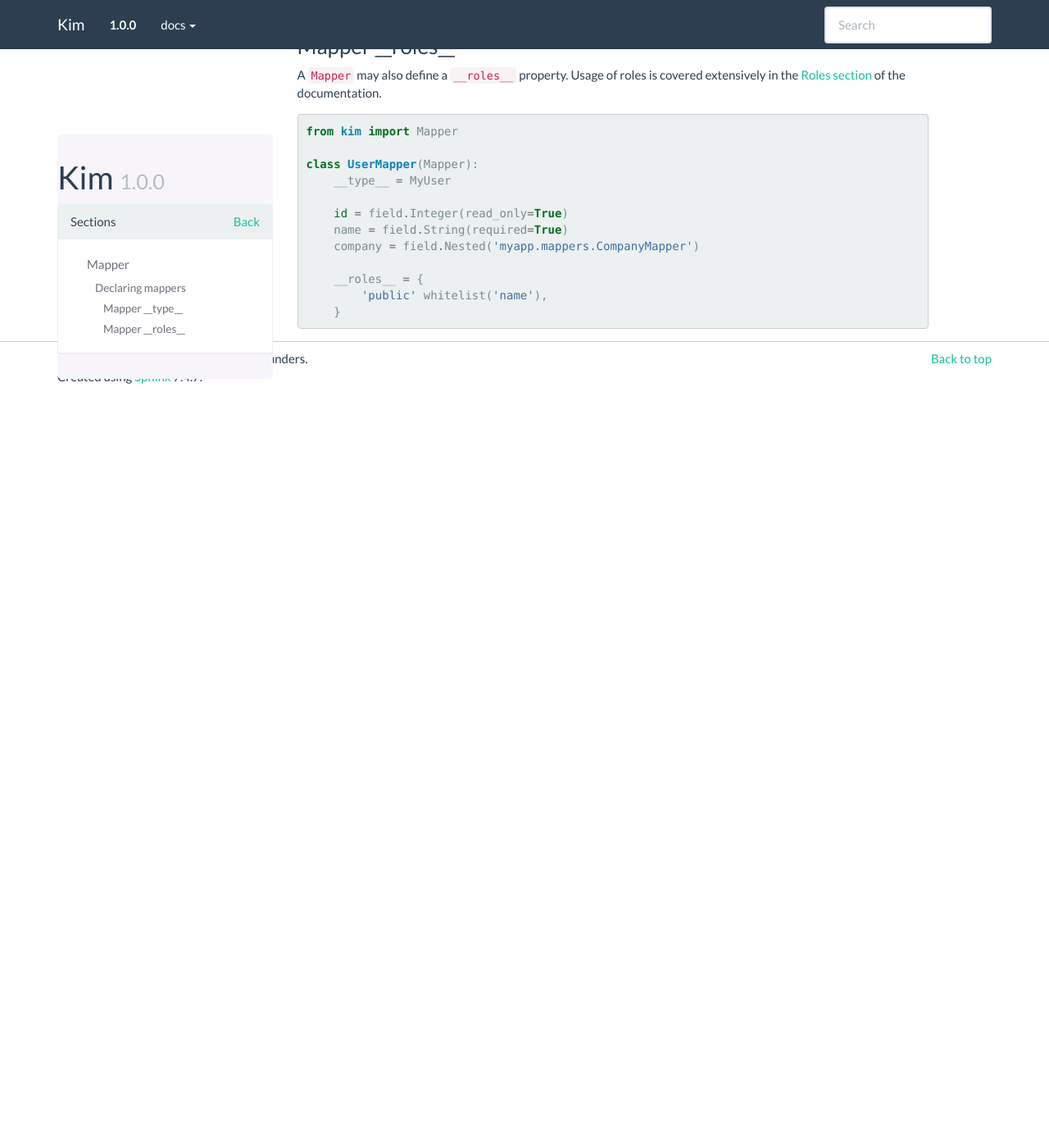
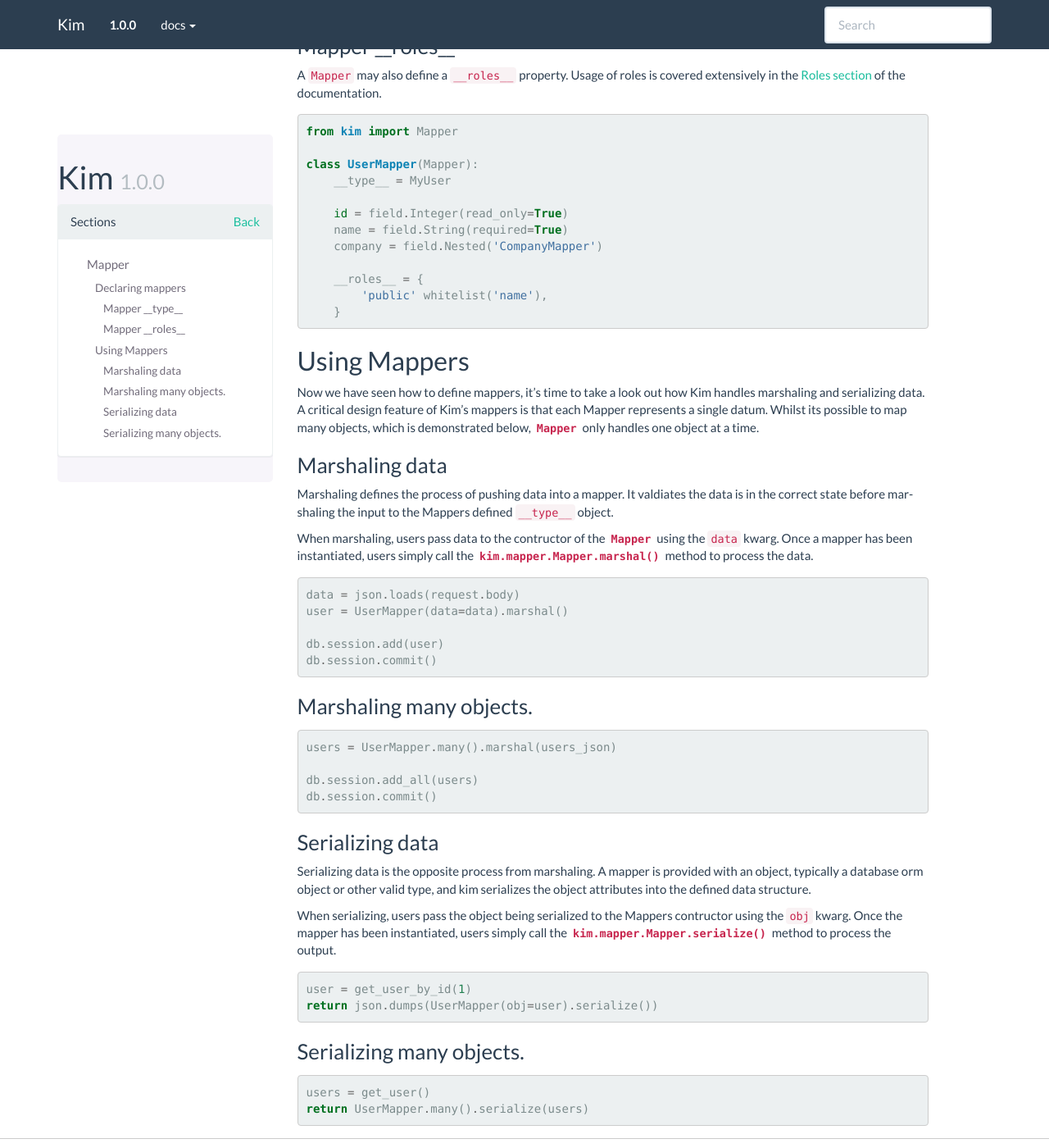
Before and after one commit to mikeywaites/kim, a Sphinx documentation site: the page built from docs/source/mapper.rst, in a window 1280 px wide and 1400 px high, scrolled down 1062 px. Shown: the whole window at 82% size. Built offline with Sphinx 7.4.7, drawn with Linux system fonts in a browser that asks for light colours; before the commit the page ends 1543 px from its top, so only the background shows below that.

```diff
--- a/docs/source/conf.py
+++ b/docs/source/conf.py
@@ -35,6 +35,7 @@
     'sphinx.ext.coverage',
     'sphinx.ext.ifconfig',
     'sphinx.ext.autodoc',
+    'sphinx.ext.viewcode',
 ]
 
 # Add any paths that contain templates here, relative to this directory.
--- a/docs/source/mapper.rst
+++ b/docs/source/mapper.rst
@@ -69,8 +69,65 @@
 
         id = field.Integer(read_only=True)
         name = field.String(required=True)
-        company = field.Nested('myapp.mappers.CompanyMapper')
+        company = field.Nested('CompanyMapper')
 
         __roles__ = {
             'public' whitelist('name'),
         }
+
+
+Using Mappers
+-----------------
+
+Now we have seen how to define mappers, it's time to take a look out how Kim handles marshaling and serializing data.  A critical design feature of Kim's mappers is that each Mapper represents a single datum.
+Whilst its possible to map many objects, which is demonstrated below, :py:class:`.Mapper` only handles one object at a time.
+
+Marshaling data
+^^^^^^^^^^^^^^^^^
+
+Marshaling defines the process of pushing data into a mapper.  It valdiates the data is in the correct state before marshaling the input to the Mappers defined ``__type__`` object.
+
+When marshaling, users pass data to the contructor of the :py:class:`.Mapper` using the ``data`` kwarg.  Once a mapper has been instantiated, users simply call the :meth:`kim.mapper.Mapper.marshal` method
+to process the data.
+
+.. code-block:: python
+
+    data = json.loads(request.body)
+    user = UserMapper(data=data).marshal()
+
+    db.session.add(user)
+    db.session.commit()
+
+
+Marshaling many objects.
+^^^^^^^^^^^^^^^^^^^^^^^^^
+
+.. code-block:: python
+
+    users = UserMapper.many().marshal(users_json)
+
+    db.session.add_all(users)
+    db.session.commit()
+
+
+
+Serializing data
+^^^^^^^^^^^^^^^^^
+
+Serializing data is the opposite process from marshaling.  A mapper is provided with an object, typically a database orm object or other valid type, and kim serializes the object attributes into the defined data structure.
+
+When serializing, users pass the object being serialized to the Mappers contructor using the ``obj`` kwarg.  Once the mapper has been instantiated, users simply call the :meth:`kim.mapper.Mapper.serialize` method to process the output.
+
+.. code-block:: python
+
+    user = get_user_by_id(1)
+    return json.dumps(UserMapper(obj=user).serialize())
+
+
+Serializing many objects.
+^^^^^^^^^^^^^^^^^^^^^^^^^
+
+.. code-block:: python
+
+    users = get_user()
+    return UserMapper.many().serialize(users)
--- a/docs/source/nested.rst
+++ b/docs/source/nested.rst
@@ -4,7 +4,8 @@
 Nested Fields
 =============
 
-Nested fields allow :py:class:`~.Mapper`s to include other :py:class:`~.Mapper`s in a reusable and flexible way. This allows you to structure the flow of data through your application in a similar or identical way to your database models. There are several options you can use to control whether data in the Nested field can be updated, whether new instances of it can be created and the facility to load the nested object based on a single field, such as ``id``.
+Nested fields allow :py:class:`~.Mappers` to include other :py:class:`~.Mappers` in a reusable and flexible way. This allows you to structure the flow of data through your application in a similar or identical way to your database models.
+There are several options you can use to control whether data in the Nested field can be updated, whether new instances of it can be created and the facility to load the nested object based on a single field, such as ``id``.
 
 
 .. _serializing:
```
Also changed, not shown: docs/source/fields.rst (+19 -0 lines), 6 other files.
